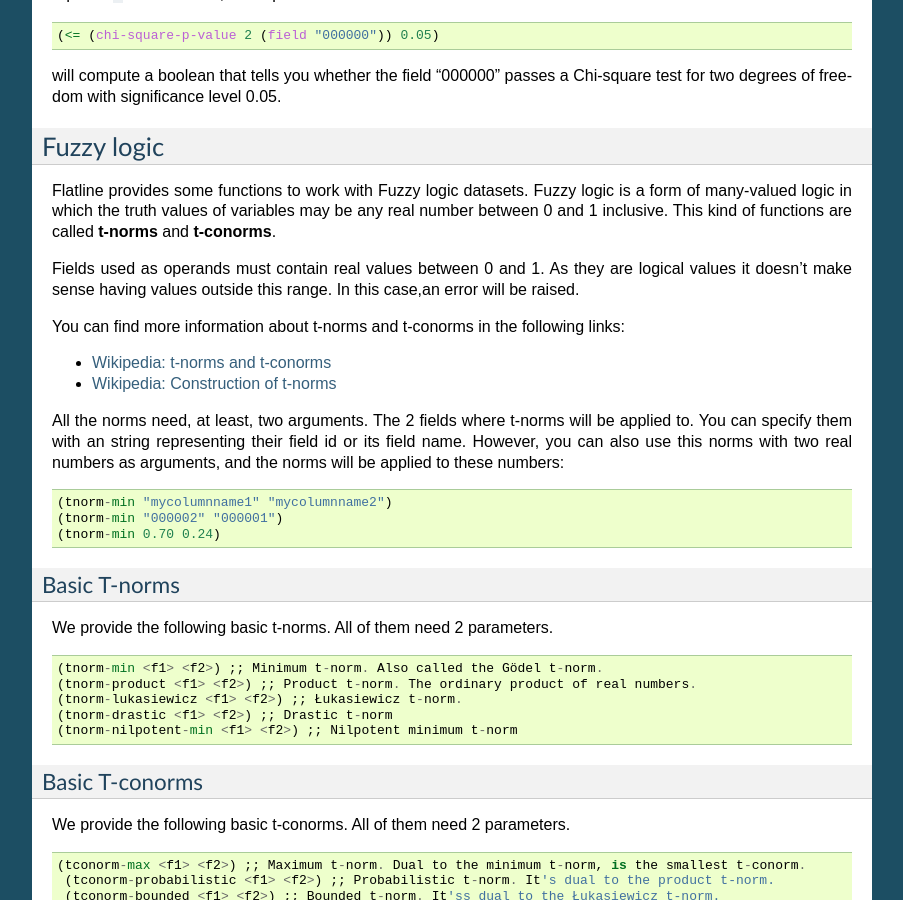
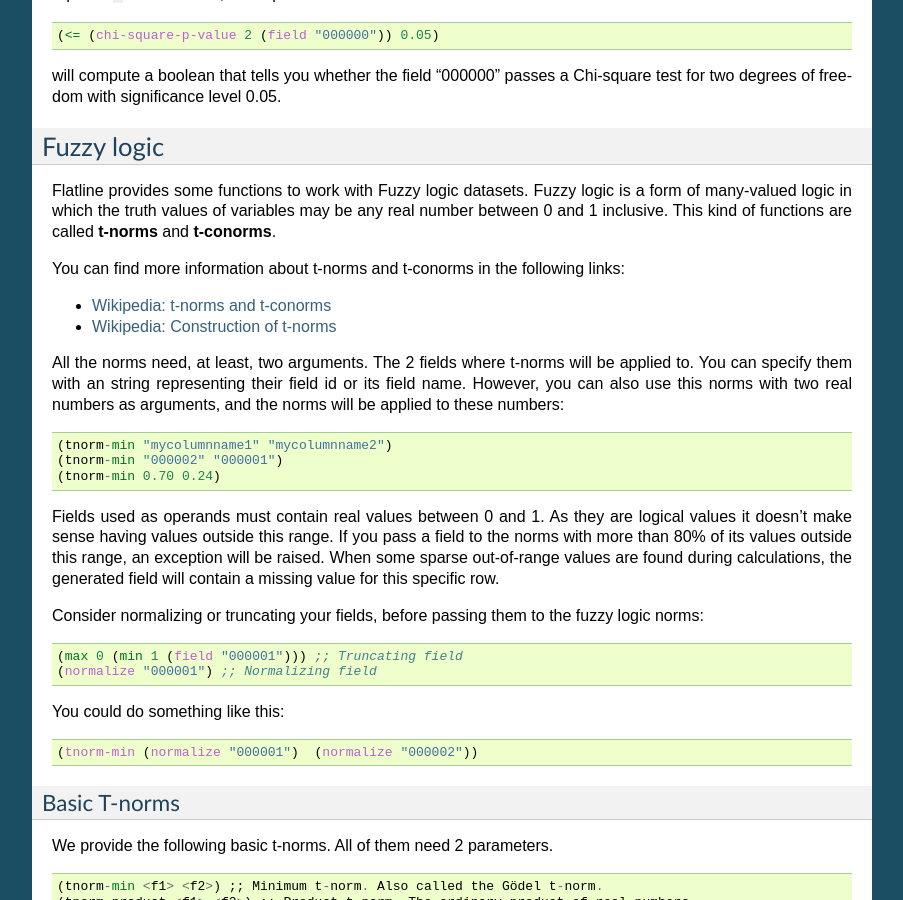
Before and after one commit to bigmlcom/flatline, a Sphinx documentation site: the page built from docs/user-manual.rst, in a window 1280 px wide and 900 px high, scrolled down 12756 px. Shown: the whole window, without its empty margins (198-1101 px from the left). Built offline with Sphinx 7.4.7, drawn with Linux system fonts in a browser that asks for light colours.

Commit message:
Explained new out-of-range values policies

```diff
--- a/docs/user-manual.rst
+++ b/docs/user-manual.rst
@@ -924,11 +924,6 @@ Fuzzy logic is a form of many-valued logic in which the truth values
 of variables may be any real number between 0 and 1 inclusive. This
 kind of functions are called **t-norms** and **t-conorms**.
 
-Fields used as operands must contain real values between 0 and 1. As
-they are logical values it doesn't make sense having values outside
-this range. In this case,an error  will be raised.
-
-
 You can find more information about t-norms and t-conorms in the
 following links:
 
@@ -946,6 +941,29 @@ be applied to these numbers:
         (tnorm-min "mycolumnname1" "mycolumnname2")
         (tnorm-min "000002" "000001")
         (tnorm-min 0.70 0.24)
+
+
+Fields used as operands must contain real values between 0 and 1. As
+they are logical values it doesn't make sense having values outside
+this range. If you pass a field to the norms with more than 80% of
+its values outside this range, an exception will be raised.
+When some sparse out-of-range values are found during calculations,
+the generated field will contain a missing value for this specific
+row.
+
+Consider normalizing or truncating your fields, before passing
+them to the fuzzy logic norms:
+
+.. code:: lisp
+
+       (max 0 (min 1 (field "000001"))) ;; Truncating field
+       (normalize "000001") ;; Normalizing field
+
+You could do something like this:
+
+.. code:: lisp
+
+       (tnorm-min (normalize "000001")  (normalize "000002"))
 
 
 Basic T-norms
```
